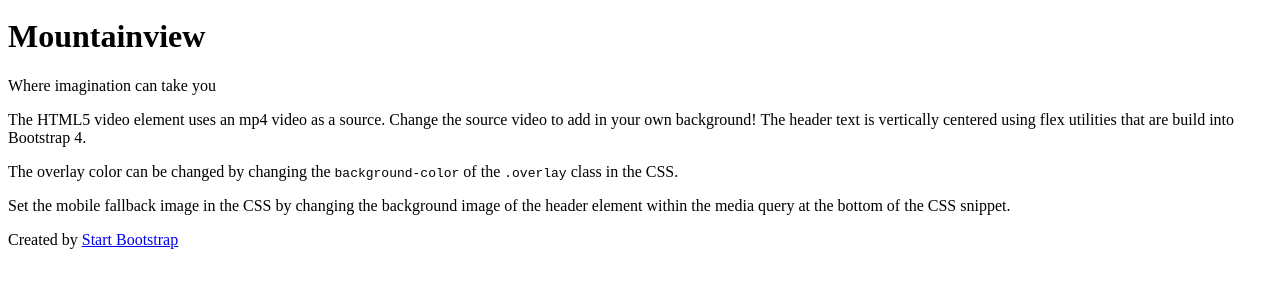
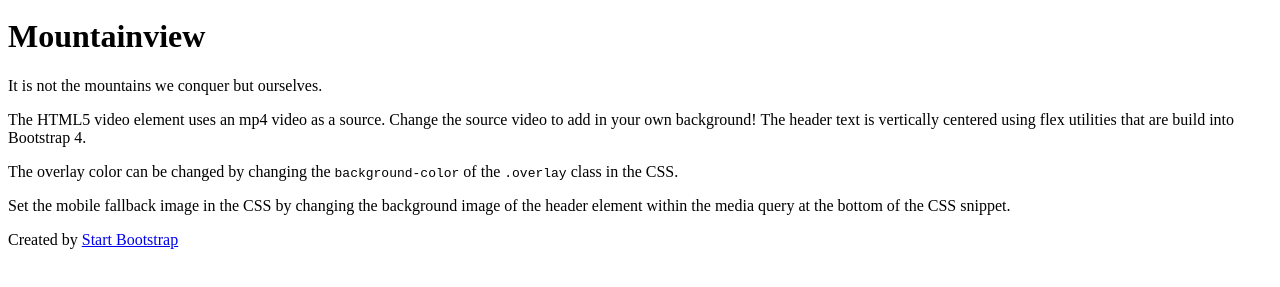
Before and after one commit to jverweijL/global-fragments, a website: page src/general/video-header/index.html in a window 1280 px wide. Shown: the part 161-448 px from the top of the page. Drawn offline with Linux system fonts and the light colour scheme.

Commit message:
video header docs

```diff
--- a/src/general/video-header/index.html
+++ b/src/general/video-header/index.html
@@ -8,7 +8,7 @@
       <div class="d-flex h-100 text-center align-items-center">
         <div class="w-100 text-white">
           <h1 class="display-3"><lfr-editable id="title" type="text">Mountainview</lfr-editable></h1>
-          <p class="lead mb-0"><lfr-editable id="subtitle" type="text">Where imagination can take you</lfr-editable></p>
+          <p class="lead mb-0"><lfr-editable id="subtitle" type="text">It is not the mountains we conquer but ourselves.</lfr-editable></p>
         </div>
       </div>
     </div>
```
Also changed, not shown: README.md, docs/images/video.png (added).
